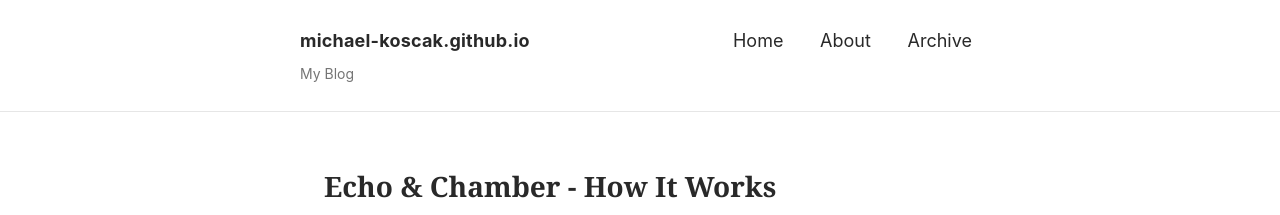
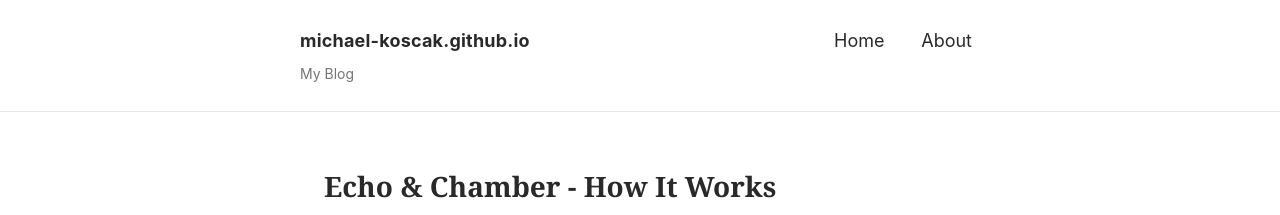
Before and after one commit to michael-koscak/michael-koscak.github.io, a Jekyll site: the page built from index.html, in a window 1280 px wide. Shown: the top 215 px of the page. Built offline with Jekyll 4.4.1, drawn with Linux system fonts in a browser that asks for light colours.

Commit message:
Header: remove Archive link from navigation

```diff
--- a/_includes/header.html
+++ b/_includes/header.html
@@ -6,6 +6,5 @@
   <nav class="site-nav" aria-label="Primary">
     <a href="{{ '/' | relative_url }}">Home</a>
     <a href="{{ '/about/' | relative_url }}">About</a>
-    <a href="{{ '/archive/' | relative_url }}">Archive</a>
   </nav>
 </div>
```
